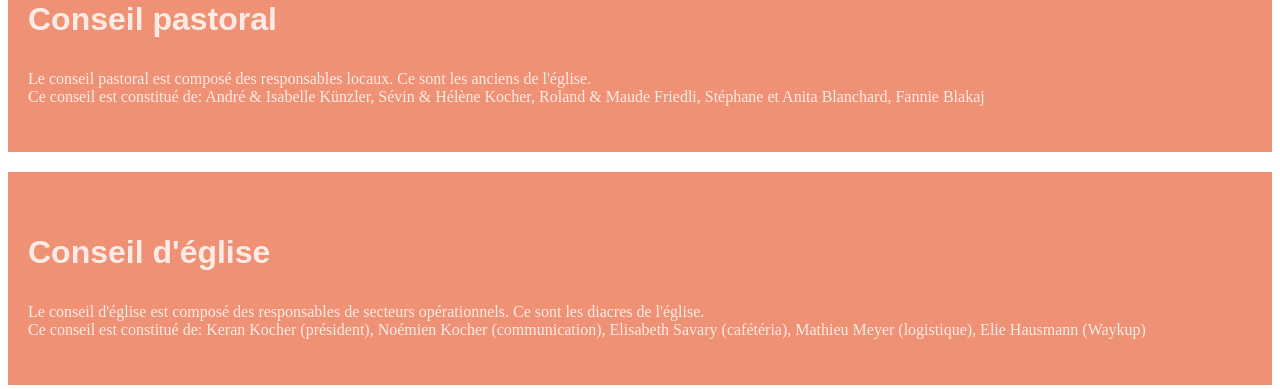
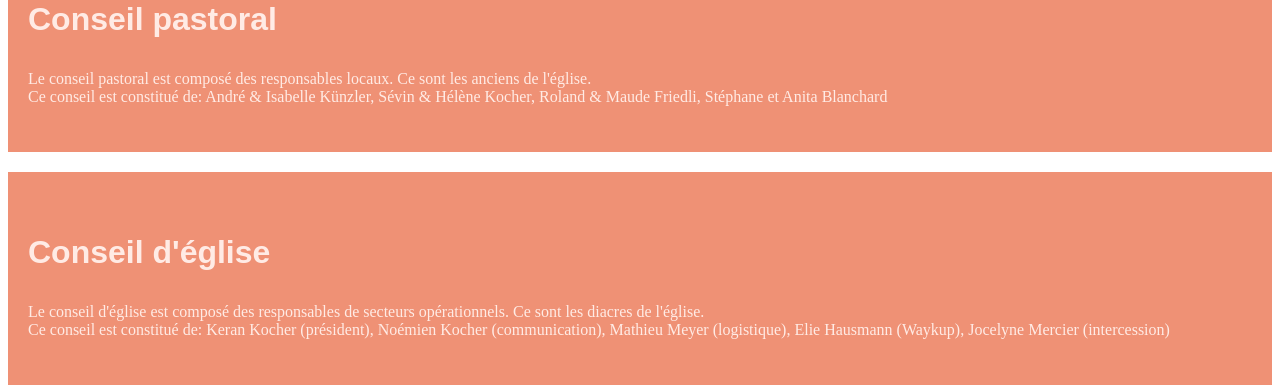
Before and after one commit to doxa-tech/bullenetwork-constellation, a Gatsby site in the folder eebulle.ch/: page /church/leadership in a window 1280 px wide. Shown: the part 451-840 px from the top of the page. Built offline with nearby package versions, Linux system fonts and the light colour scheme; Gatsby itself is replaced by a stand-in of ours.

Commit message:
eebulle: updates leadership

```diff
--- a/eebulle.ch/src/pages/church/leadership.js
+++ b/eebulle.ch/src/pages/church/leadership.js
@@ -43,11 +43,11 @@ const Leadership = () => {
         </Tile>
         <Tile fluidImg={data.pastoral.childImageSharp.fluid} title="Conseil pastoral">
           Le conseil pastoral est composé des responsables locaux. Ce sont les anciens de l'église.<br />
-          Ce conseil est constitué de: André & Isabelle Künzler, Sévin & Hélène Kocher, Roland & Maude Friedli, Stéphane et Anita Blanchard, Fannie Blakaj
+          Ce conseil est constitué de: André & Isabelle Künzler, Sévin & Hélène Kocher, Roland & Maude Friedli, Stéphane et Anita Blanchard
         </Tile>
         <Tile fluidImg={data.sectors.childImageSharp.fluid} title="Conseil d'église">
           Le conseil d'église est composé des responsables de secteurs opérationnels. Ce sont les diacres de l'église.<br />
-          Ce conseil est constitué de: Keran Kocher (président), Noémien Kocher (communication), Elisabeth Savary (cafétéria), Mathieu Meyer (logistique), Elie Hausmann (Waykup)
+          Ce conseil est constitué de: Keran Kocher (président), Noémien Kocher (communication), Mathieu Meyer (logistique), Elie Hausmann (Waykup), Jocelyne Mercier (intercession)
         </Tile>
       </div>
     </div>
```
